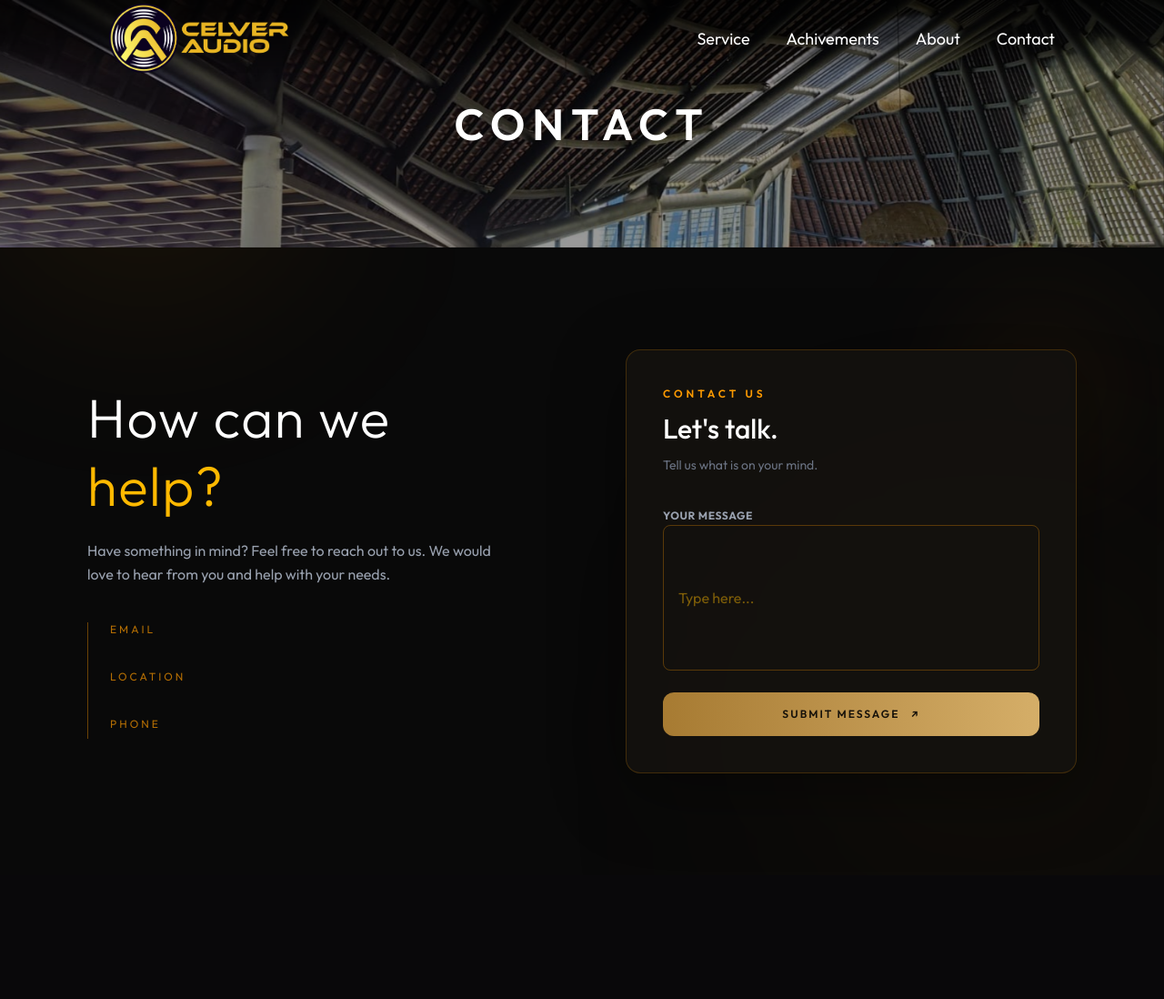
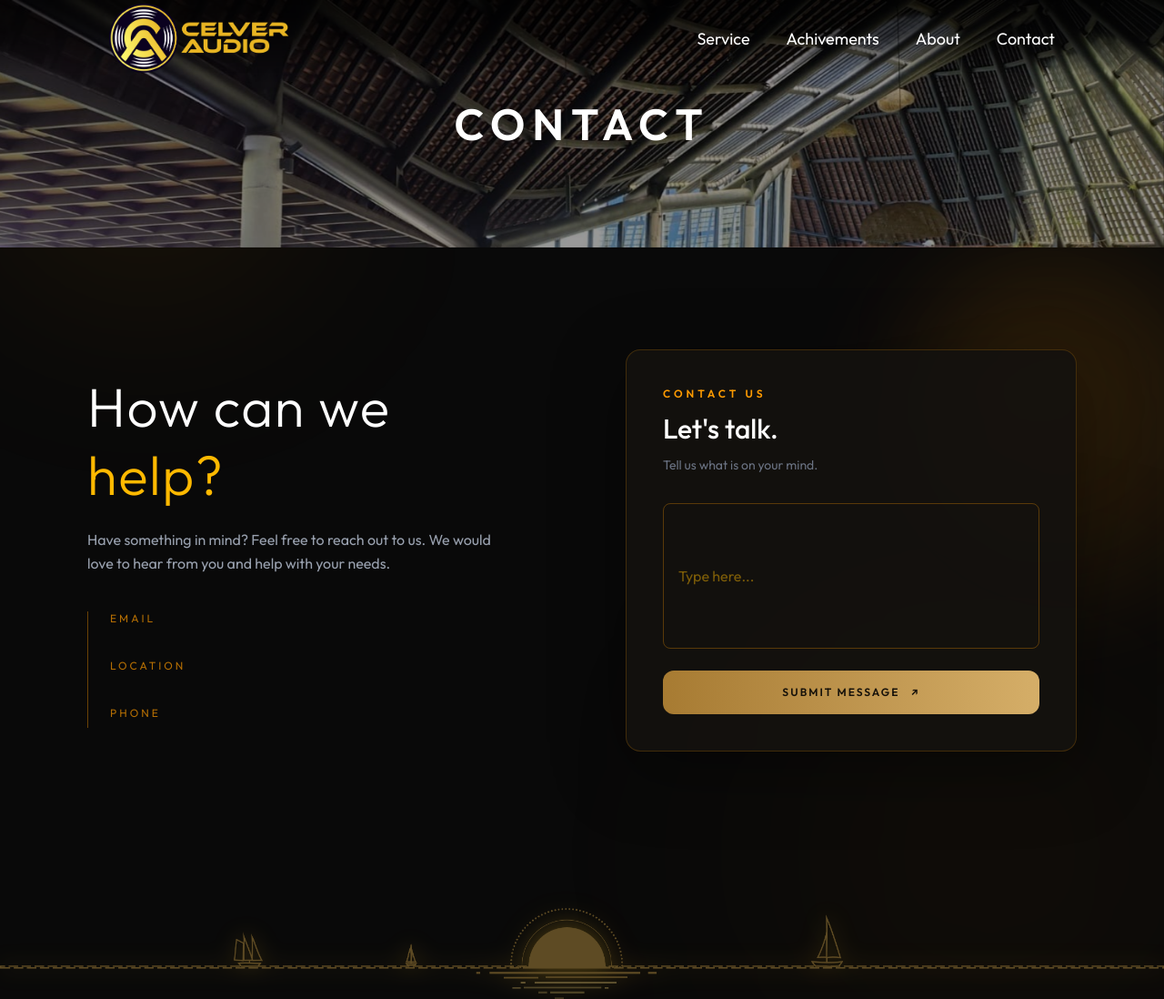
Before and after one commit to ewahyudi01-ship-it/WEB-DEVELOPMENT-AFL-2-Celver-Audio-proyek, a Laravel app: page /contact in a window 1280 px wide. Shown: the whole page at 91% size. Before the commit the page ends 850 px from the top, so only its background shows below. Run offline with Laravel 12, Linux system fonts and the light colour scheme; data that the repository does not hold is empty; parts of the project's set-up code (start-up, migrations or seed data) failed here and were passed over; some libraries are stand-ins or nearby versions.

Commit message:
tambahan low effort outline art utk contact page
ui update

```diff
--- a/resources/views/HomePage.blade.php
+++ b/resources/views/HomePage.blade.php
@@ -64,8 +64,7 @@
                 <!-- Container layanan -->
                 <div class="relative z-10 grid grid-cols-1 lg:grid-cols-[2fr_2fr] lg:gap-12 items-center h-full w-full ">
 
-                    <div
-                        class="flex w-fulf top-0 l h-full justify-center lg:justify-start items-end lg:items-center overflow-hidden">
+                    <div class="flex w-fulf top-0 l h-full justify-center lg:justify-start items-end lg:items-center overflow-hidden">
                         <img src="{{ asset('images/4_image.png') }}" alt="Gambar Depan"
                             class="h-full w-auto object-contain">
                     </div>
--- a/resources/views/contactPage.blade.php
+++ b/resources/views/contactPage.blade.php
@@ -8,7 +8,6 @@
         @include('shared.navbar')
     </div>
 
-    <!-- Warm ambient lighting -->
     <div class="absolute top-0 left-0 w-80 h-80 bg-amber-500/10 blur-[120px] rounded-full pointer-events-none"></div>
     <div class="absolute bottom-0 right-0 w-96 h-80 bg-yellow-700/10 blur-[140px] rounded-full pointer-events-none"></div>
 
@@ -23,8 +22,10 @@
 
     </div>
 
-    <!-- Main -->
-    <div class="relative flex-1 z-10 max-w-7xl mx-auto grid grid-cols-1 lg:grid-cols-2 gap-16 lg:gap-24 items-center px-6 py-20 lg:px-24 lg:py-28">
+
+    <div class="relative flex-1 md:mb-40 z-10 max-w-7xl mx-auto grid grid-cols-1 lg:grid-cols-2 gap-16 lg:gap-24 items-center px-6 py-20 lg:px-24 lg:py-28">
+
+    <div class="absolute top-0 -right-20 w-36 h-36 lg:w-96 lg:h-96 bg-amber-500/10 rounded-full blur-3xl pointer-events-none"></div>
 
         <div class="flex flex-col gap-10">
             <div class="space-y-5">
@@ -85,12 +86,9 @@
                     </p>
                 </div>
 
-                <form action="{{ route('submit-message') }}" method="POST" class="flex flex-col gap-6">
+                <form action="{{ route('submit-message') }}" method="POST" class="flex flex-col gap-6 hover:drop-shadow-[0_0_6px_rgba(251,191,36,0.3)]">
                     @csrf
                     <div class="space-y-3">
-                        <label class="text-gray-400 font-bold text-xs tracking-wider">
-                            YOUR MESSAGE
-                        </label>
 
                         <input type="text" name="description" value="{{ old('description') }}" placeholder="Type here..."
                         class="w-full h-40 p-4 text-amber-400/90 border rounded-lg border-t border-amber-500/30 focus:outline-none" required>
@@ -111,7 +109,10 @@
             </div>
         </div>
     </div>
+    <img src="{{ asset('images/bottomRetroArt.png') }}"
+                    class="absolute bottom-0 w-full h-auto block object-contain z-40 pointer-events-none drop-shadow-[0_0_12px_rgba(251,191,36,0.3)]">
 </div>
+
 </section>
 
 @endsection
```
Also changed, not shown: public/images/bottomRetroArt.png (added), public/style.css (line endings or trailing spaces).
